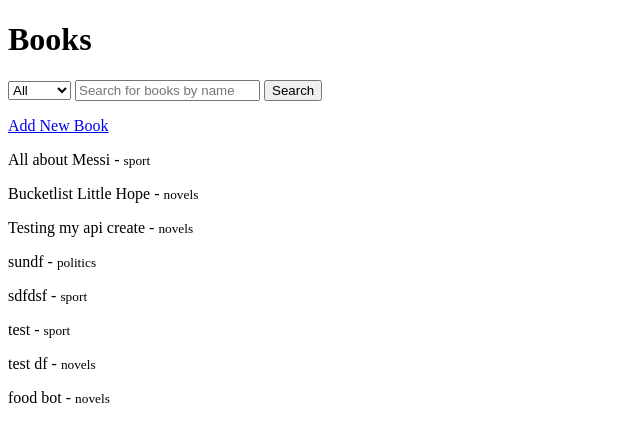
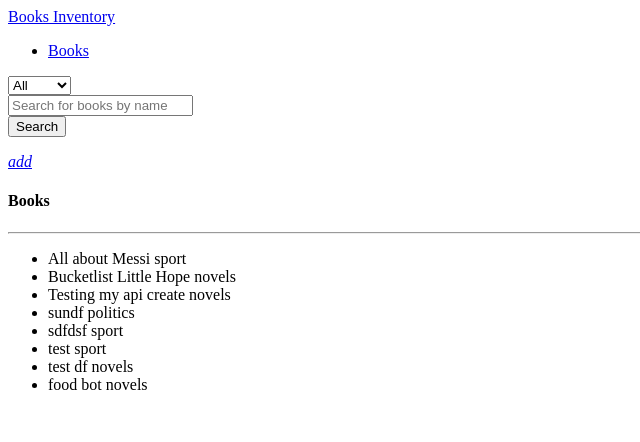
Before and after one commit to andela-snwuguru/book-inventory, a Django app: page /books/ in a window 1280 px wide. Shown: the top 442 px of the page, without its empty margins (0-640 px from the left). Run offline with Django 3.2, Linux system fonts and the light colour scheme; data comes from the database, SQL or seed files in the repository; both versions use the stored data as it was after the commit; some libraries are stand-ins or nearby versions.

Commit message:
Clean up template elements

```diff
--- a/bookinventory/settings.py
+++ b/bookinventory/settings.py
@@ -31,6 +31,9 @@
 # Application definition
 
 INSTALLED_APPS = [
+    'material',
+    'material.frontend',
+    'material.admin',
     'django.contrib.admin',
     'django.contrib.auth',
     'django.contrib.contenttypes',
--- a/books/views.py
+++ b/books/views.py
@@ -11,9 +11,7 @@
     def get_context_data(self, **kwargs):
         q = self.request.GET.get('q', '')
         category_id = self.request.GET.get('cat', '')
-        print category_id
         context = super(BookListView, self).get_context_data(**kwargs)
-        print q, category_id
         context['q'] = q
         context['category_id'] = category_id
         context['categories'] = Category.objects.all()
--- a/templates/base.html
+++ b/templates/base.html
@@ -2,9 +2,22 @@
 <html>
 <head>
     <title>Book Inventory</title>
-
+    {% load staticfiles %}
+    {% include 'material/includes/material_css.html' %}
+    <script src="{% static 'material/js/jquery-2.2.0.js' %}"></script>
+    {% include 'material/includes/material_js.html' %}
 </head>
 <body>
+<nav>
+    <div class="nav-wrapper">
+      <a href="#" class="brand-logo"> Books Inventory</a>
+      <ul id="nav-mobile" class="right hide-on-med-and-down">
+        <li><a href="/books/">Books</a></li>
+      </ul>
+    </div>
+  </nav>
+  <div class="container">
 {% block content %}{% endblock content %}
+</div>
 </body>
 </html>
--- a/templates/book_form.html
+++ b/templates/book_form.html
@@ -1,10 +1,10 @@
 {% extends 'base.html' %}
 {% load staticfiles %}
 {% block content %}
-<h1>Create Books</h1>
+<h4>Create Books</h4>
 <form method="post">
 {% csrf_token %}
 {{ form.as_p }}
-<input type="submit" value="Save">
+<input type="submit" value="Save" class="btn right">
 </form>
 {% endblock content %}
--- a/templates/book_list.html
+++ b/templates/book_list.html
@@ -1,9 +1,10 @@
 {% extends 'base.html' %}
 {% load staticfiles %}
 {% block content %}
-<h1>Books</h1>
 <div class="row">
-    <form>
+    <form class="col s12">
+      <div class="row">
+        <div class="input-field col s3">
           <select name="cat">
             <option value="">All</option>
             {% if categories %}
@@ -17,14 +18,27 @@
                 {% endfor %}
             {% endif %}
         </select>
+        </div>
+        <div class="input-field col s4">
           <input type="text" name="q" placeholder="Search for books by name" value="{{ q }}">
-        <input type="submit" value="Search">
+        </div>
+        <div class="input-field col s4">
+          <input type="submit" value="Search" class="btn">
+        </div>
+      </div>
     </form>
   </div>
+
+
+<div class="row">
 <p>
-    <a href="/books/create/">Add New Book</a>
+<a class="btn-floating btn-large waves-effect waves-light red right" href="/books/create/"><i class="material-icons">add</i></a>
 </p>
+<h4>Books</h4>
+<hr/>
+ <ul class="collection">
 {% for book in object_list %}
-    <p>{{book.name}} - <small>{{book.category.name}}</small></p>
+<li class="collection-item dismissable"><div>{{book.name}} <span class="secondary-content">{{book.category.name}}</span></div></li>
 {% endfor %}
+</div>
 {% endblock content %}
```
Also changed, not shown: db.sqlite3. Lines whose indentation alone changed are shown as unchanged.
